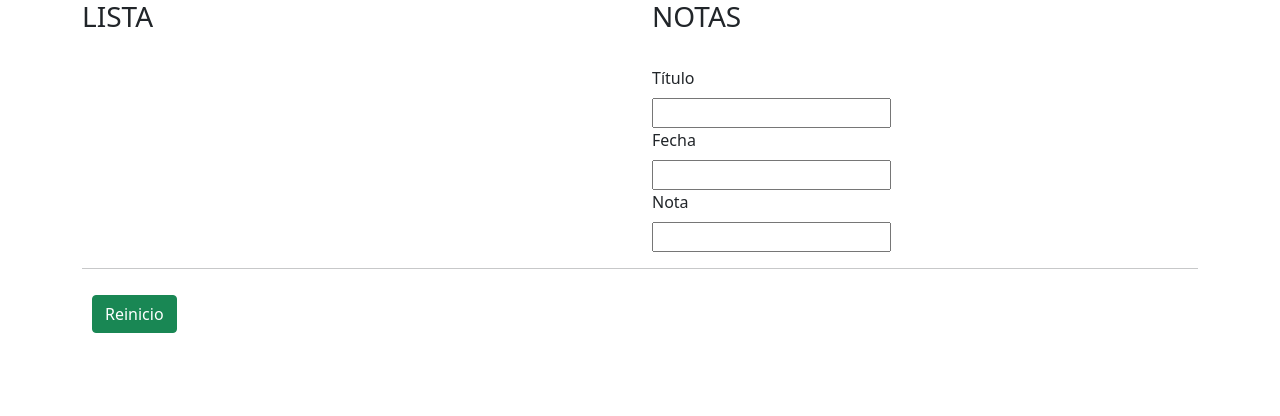
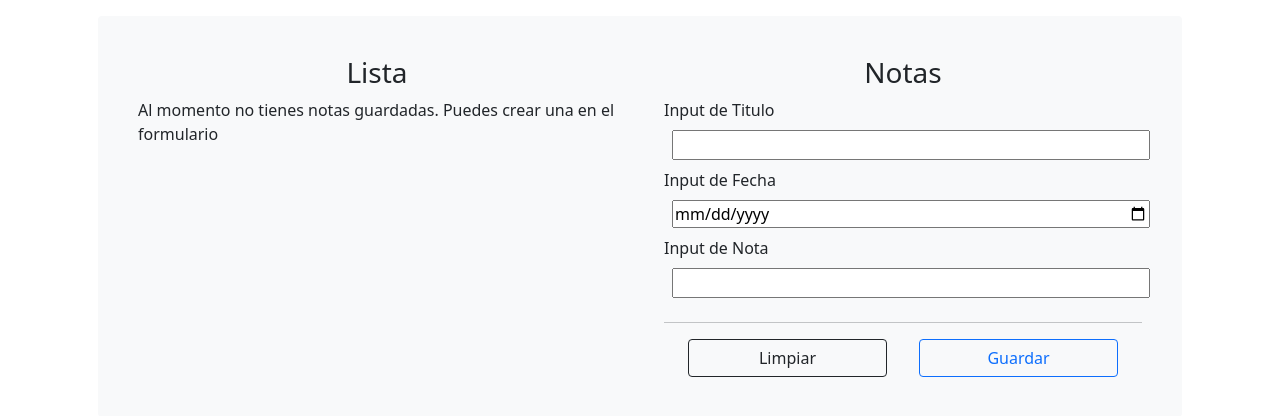
Before and after one commit to Vanesa1835/notas, a React (Create React App) app: page / in a window 1280 px wide. Shown: the top 416 px of the page. Built offline with nearby package versions, Linux system fonts and the light colour scheme.

Commit message:
actualizar notas

```diff
--- a/src/App.jsx
+++ b/src/App.jsx
@@ -1,7 +1,6 @@
 import { useState } from "react";
 
 function App() {
-  //Hooks
   const [inputState, setInputState] = useState({
     titulo: "",
     fecha: "",
@@ -9,75 +8,136 @@ function App() {
   });
 
   const handleInputChange = (event) => {
+    // setInputState({
+    //   titulo: event.target.value,
+    //   fecha: "",
+    //   nota: "",
+    // });
     setInputState({
       ...inputState,
       [event.target.name]: event.target.value,
     });
-
   };
 
-  const handleResetClick = () =>{
+  const handleResetChange = () => {
     setInputState({
       ...inputState,
       titulo: "",
       fecha: "",
       nota: "",
     });
+  };
 
-  }
+
+  let Arreglonota = JSON.parse(localStorage.getItem("notas")) ||[];
+
+  const handleClickGuardar = () => {
+    Arreglonota.push(inputState);
+    localStorage.setItem("notas", JSON.stringify(Arreglonota));
+    handleResetChange();
+  };
 
   return (
     <div className="App container">
-      <div className="row">
-        <div className="col"> <h3>LISTA</h3></div>
-        <div className="col">
-      <h3>NOTAS</h3>
-      <br></br>
-      <label className="mb-2">Título</label>
-      <br></br>
-      <input
-        id = "titulo"
-        name = "titulo"
-        type = "text"
-        onChange = {handleInputChange}
-        value = {inputState.titulo}
-      />
-      <br></br>
-      <label className="mb-2">Fecha</label>
-      <br></br>
-      <input
-        id = "fecha"
-        name = "fecha"
-        type = "text"
-        onChange = {handleInputChange}
-        value = {inputState.fecha}
-      />
-      <br></br>
-      <label className="mb-2">Nota</label>
-      <br></br>
-      <input
-        id = "nota"
-        name = "nota"
-        type = "text"
-        onChange = {handleInputChange}
-        value = {inputState.nota}
-      />
+      <div className="row bg-light p-3 rounded m-3">
+        <div className="col p-4">
+          <h3 className="text-center">Lista</h3>
+          {
+            Arreglonota.length === 0 &&
+            "Al momento no tienes notas guardadas.  Puedes crear una en el formulario"
+             }
+            {
+              Arreglonota.length !== 0 && (
 
-      <br></br>
+                  <ol>
+                  {Arreglonota.map((item) => {
+                return(
+                  <li>
+                    {item.titulo} <br></br> ({item.fecha}) <br></br>
+                  {item.nota}
+
+                  </li>
+                  )
+                })}
+                  </ol>
+              )
+
+
+              }
+
+
+        </div>
+        <div className="col mx-auto bg-light p-4">
+          <h3 className="text-center">Notas</h3>
+          <label style={{ width: "100%" }} htmlFor="titulo">
+            Input de Titulo
+            <input
+              className="m-2"
+              type="text"
+              id="titulo"
+              name="titulo"
+              onChange={handleInputChange}
+              value={inputState.titulo}
+              style={{ width: "100%" }}
+            />
+          </label>
+
+          <br />
+          <label style={{ width: "100%" }} htmlFor="fecha">
+            Input de Fecha
+            <input
+              className="m-2"
+              type="date"
+              id="fecha"
+              name="fecha"
+              onChange={handleInputChange}
+              value={inputState.fecha}
+              style={{ width: "100%" }}
+            />
+          </label>
+
+          <br />
+          <label style={{ width: "100%" }} htmlFor="nota">
+            Input de Nota
+            <input
+              className="m-2"
+              type="text"
+              id="nota"
+              name="nota"
+              onChange={handleInputChange}
+              value={inputState.nota}
+              style={{ width: "100%" }}
+            />
+          </label>
+          <hr />
+          <div className="ms-2 me-2 mt-2 row">
+            <div className="col">
+            <div className="row mx-1">
+              <button
+                onClick={handleResetChange}
+                className="btn btn-outline-dark"
+                type="button"
+              >
+                Limpiar
+              </button>
+            </div>
+            </div>
+            <div className="col">
+            <div className="row mx-1">
+              <button
+                onClick={handleClickGuardar}
+                className="btn btn-outline-primary"
+                type="button"
+              >
+                Guardar
+              </button>
+            </div>
+          </div>
+          </div>
+        </div>
       </div>
-      </div>
-      <hr></hr>
-      <div className="mb-2">
-      <button
-      class="btn btn-success"
-        type="button" style={{marginLeft:"10PX", marginTop:"10px"}}
-        onClick={handleResetClick}>
-        Reinicio
-      </button>
-      </div>
-
-    </div>
+     </div>
   );
-}
+  }
 
 export default App;
```
